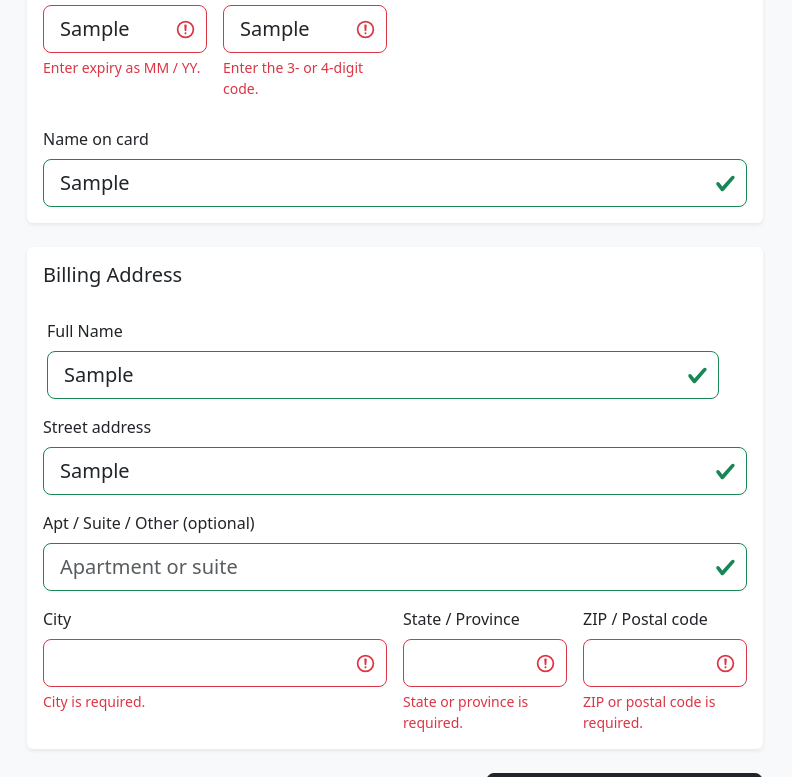
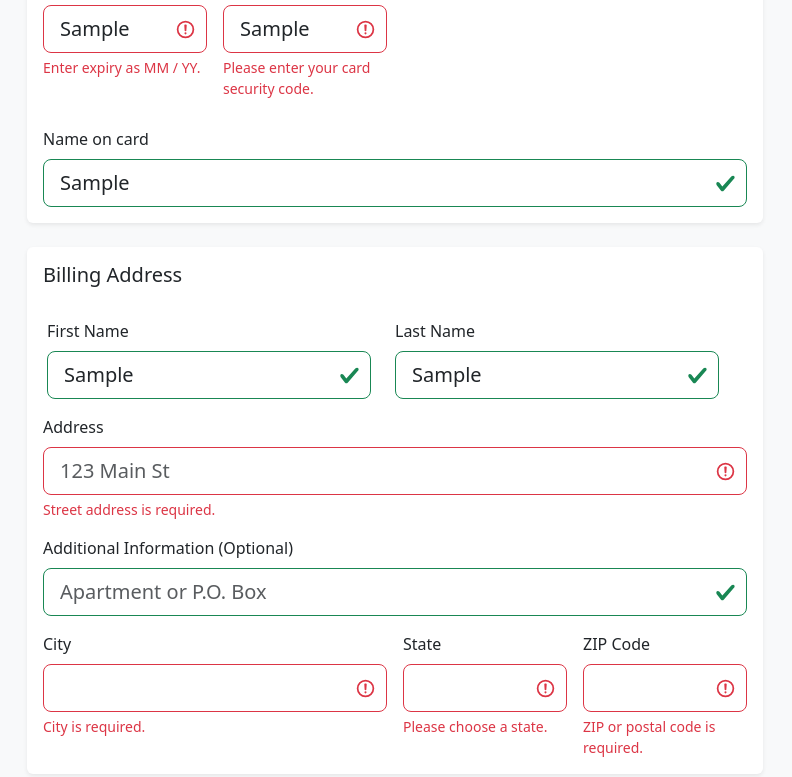
Before and after one commit to XManBoss6/CS-485-Final-Project, a website with bundled scripts: page index.html in a window 1280 px wide. Both pictures are taken after typing "Sample", "Sample", "Sample", "Sample", "Sample", "Sample" into the empty fields and a click on the button "Complete Payment". Shown: the part 256-1033 px from the top of the page, without its empty margins (245-1037 px from the left). Built offline with nearby package versions, Linux system fonts and the light colour scheme.

Commit message:
Fixed some formatting and added some cutom error messages

```diff
--- a/index.html
+++ b/index.html
@@ -65,21 +65,26 @@
 
                 <div class="row g-3">
                   <div class="row g-4 mt-1">
-                  <div class="col-md-12">
-                    <label for="cardName" class="form-label">Full Name</label>
-                    <input type="text" class="form-control form-control-lg" id="cardName" placeholder="Full Name" inputmode="latin" pattern="[a-zA-Z\s]{2,100}" required>
+                  <div class="col-md-6">
+                    <label for="cardFirstName" class="form-label">First Name</label>
+                    <input type="text" class="form-control form-control-lg" id="cardFirstName" placeholder="First Name" inputmode="latin" pattern="[a-zA-Z\s]{2,100}" required>
+                    <div class="invalid-feedback">Name on card is required.</div>
+                  </div>
+                  <div class="col-md-6">
+                    <label for="cardLastName" class="form-label">Last Name</label>
+                    <input type="text" class="form-control form-control-lg" id="cardLastName" placeholder="Last Name" inputmode="latin" pattern="[a-zA-Z\s]{2,100}" required>
                     <div class="invalid-feedback">Name on card is required.</div>
                   </div>
                 </div>
                     <div class="col-12">
-                    <label for="billingAddress" class="form-label">Street address</label>
+                    <label for="billingAddress" class="form-label">Address</label>
                     <input type="text" class="form-control form-control-lg" id="billingAddress" placeholder="123 Main St" required>
                     <div class="invalid-feedback">Street address is required.</div>
                   </div>
 
                   <div class="col-12">
-                    <label for="billingAddress2" class="form-label"> Apt / Suite / Other (optional)</label>
-                    <input type="text" class="form-control form-control-lg" id="billingAddress2" placeholder="Apartment or suite">
+                    <label for="billingAddress2" class="form-label"> Additional Information (Optional) </label>
+                    <input type="text" class="form-control form-control-lg" id="billingAddress2" placeholder="Apartment or P.O. Box">
                   </div>
 
                   <div class="col-md-6">
@@ -89,13 +94,65 @@
                   </div>
 
                   <div class="col-md-3">
-                    <label for="billingState" class="form-label">State / Province</label>
-                    <input type="text" class="form-control form-control-lg" id="billingState" required>
-                    <div class="invalid-feedback">State or province is required.</div>
+                    <label for="billingState" class="form-label">State</label>
+                    <select class="form-control form-control-lg" id="billingState" required>
+                      <option value="">&nbsp; &emsp; &emsp; &emsp; &emsp; &#9660;</option>
+                      <option value="AL">Alabama</option>
+                      <option value="AK">Alaska</option>
+                      <option value="AZ">Arizona</option>
+                      <option value="AR">Arkansas</option>
+                      <option value="CA">California</option>
+                      <option value="CO">Colorado</option>
+                      <option value="CT">Connecticut</option>
+                      <option value="DE">Delaware</option>
+                      <option value="FL">Florida</option>
+                      <option value="GA">Georgia</option>
+                      <option value="HI">Hawaii</option>
+                      <option value="ID">Idaho</option>
+                      <option value="IL">Illinois</option>
+                      <option value="IN">Indiana</option>
+                      <option value="IA">Iowa</option>
+                      <option value="KS">Kansas</option>
+                      <option value="KY">Kentucky</option>
+                      <option value="LA">Louisiana</option>
+                      <option value="ME">Maine</option>
+                      <option value="MD">Maryland</option>
+                      <option value="MA">Massachusetts</option>
+                      <option value="MI">Michigan</option>
+                      <option value="MN">Minnesota</option>
+                      <option value="MS">Mississippi</option>
+                      <option value="MO">Missouri</option>
+                      <option value="MT">Montana</option>
+                      <option value="NE">Nebraska</option>
+                      <option value="NV">Nevada</option>
+                      <option value="NH">New Hampshire</option>
+                      <option value="NJ">New Jersey</option>
+                      <option value="NM">New Mexico</option>
+                      <option value="NY">New York</option>
+                      <option value="NC">North Carolina</option>
+                      <option value="ND">North Dakota</option>
+                      <option value="OH">Ohio</option>
+                      <option value="OK">Oklahoma</option>
+                      <option value="OR">Oregon</option>
+                      <option value="PA">Pennsylvania</option>
+                      <option value="RI">Rhode Island</option>
+                      <option value="SC">South Carolina</option>
+                      <option value="SD">South Dakota</option>
+                      <option value="TN">Tennessee</option>
+                      <option value="TX">Texas</option>
+                      <option value="UT">Utah</option>
+                      <option value="VT">Vermont</option>
+                      <option value="VA">Virginia</option>
+                      <option value="WA">Washington</option>
+                      <option value="WV">West Virginia</option>
+                      <option value="WI">Wisconsin</option>
+                      <option value="WY">Wyoming</option>
+                    </select>
+                    <div class="invalid-feedback">Please choose a state.</div>
                   </div>
 
                   <div class="col-md-3">
-                    <label for="billingZip" class="form-label">ZIP / Postal code</label>
+                    <label for="billingZip" class="form-label">ZIP Code</label>
                     <input type="text" class="form-control form-control-lg" id="billingZip" required>
                     <div class="invalid-feedback">ZIP or postal code is required.</div>
                   </div>
@@ -105,7 +162,7 @@
             </div>
 
             <div class="d-flex justify-content-end">
-              <button class="btn btn-dark btn-lg px-5" type="submit">Complete Payment</button>
+              <button class="btn btn-danger btn-lg px-5" type="submit">Complete Payment</button>
             </div>
           </form>
         </div>
--- a/src/index.ts
+++ b/src/index.ts
@@ -30,12 +30,6 @@ const cardTypes: Record<string, CardType> = {
     pattern: /^(6011|65|644)/,
     spacing: [4, 4, 4, 4],
     maxLength: 16,
-  },
-  diners: {
-    name: 'Diners Club',
-    pattern: /^(36|38|30[0-5])/,
-    spacing: [4, 4, 4, 2],
-    maxLength: 14,
   },
   jcb: {
     name: 'JCB',
@@ -79,9 +73,26 @@ function formatCardNumber(number: string, cardType: CardType | null): string {
   return formatted;
 }
 
+function luhnCheck(cardNumber: string): boolean {
+  const digits = cardNumber.replace(/\D/g, '');
+  let sum = 0;
+  let shouldDouble = false;
+  for (let i = digits.length - 1; i >= 0; i--) {
+    let digit = parseInt(digits[i]);
+    if (shouldDouble) {
+      digit *= 2;
+      if (digit > 9) digit -= 9;
+    }
+    sum += digit;
+    shouldDouble = !shouldDouble;
+  }
+  return sum % 10 === 0;
+}
+
 function initializeCardInput(): void {
   const cardInput = document.getElementById('cardNumber') as HTMLInputElement;
   const cardTypeIndicator = document.getElementById('cardTypeIndicator') as HTMLElement;
+  const cvcInput = document.getElementById('cvc') as HTMLInputElement;
 
   if (!cardInput) return;
 
@@ -102,15 +113,60 @@ function initializeCardInput(): void {
         cardTypeIndicator.style.display = 'none';
       }
     }
+
+    // Validate the card number
+    const digitsOnly = input.value.replace(/\D/g, '');
+    if (digitsOnly === '') {
+      input.setCustomValidity('Please enter your credit card number.');
+    } else if (digitsOnly.length < 13 || digitsOnly.length > 19 || !luhnCheck(digitsOnly)) {
+      input.setCustomValidity('Please enter a valid credit card number.');
+    } else {
+      input.setCustomValidity('');
+    }
+
+    // Update feedback message
+    const feedback = input.parentElement?.querySelector('.invalid-feedback') as HTMLElement;
+    if (feedback) {
+      feedback.textContent = input.validationMessage || 'Enter a valid card number.';
+    }
   });
 
-  // Prevent non-numeric input
+  // Prevent non-numeric input for card number
   cardInput.addEventListener('keypress', (e) => {
     const char = String.fromCharCode(e.which);
     if (!/[0-9]/.test(char) && e.key !== 'Backspace') {
       e.preventDefault();
     }
   });
+
+  // Validate CVC
+  if (cvcInput) {
+    cvcInput.addEventListener('input', (e) => {
+      const input = e.target as HTMLInputElement;
+      const digitsOnly = input.value.replace(/\D/g, '');
+      if (digitsOnly === '') {
+        input.setCustomValidity('Please enter your card security code.');
+      } else if (digitsOnly.length < 3 || digitsOnly.length > 4) {
+        input.setCustomValidity('Please enter a valid security code.');
+      } else {
+        input.setCustomValidity('');
+      }
+
+      // Update feedback message
+      const feedback = input.parentElement?.querySelector('.invalid-feedback') as HTMLElement;
+      if (feedback) {
+        feedback.textContent = input.validationMessage || 'Enter the 3- or 4-digit code.';
+      }
+    });
+
+    // Prevent non-numeric input for CVC
+    cvcInput.addEventListener('keypress', (e) => {
+      const char = String.fromCharCode(e.which);
+      if (!/[0-9]/.test(char) && e.key !== 'Backspace') {
+        e.preventDefault();
+      }
+    });
+  }
 }
 
 // Initialize when DOM is ready or immediately if already loaded
```
Also changed, not shown: dist/index.js, 1 other file.
